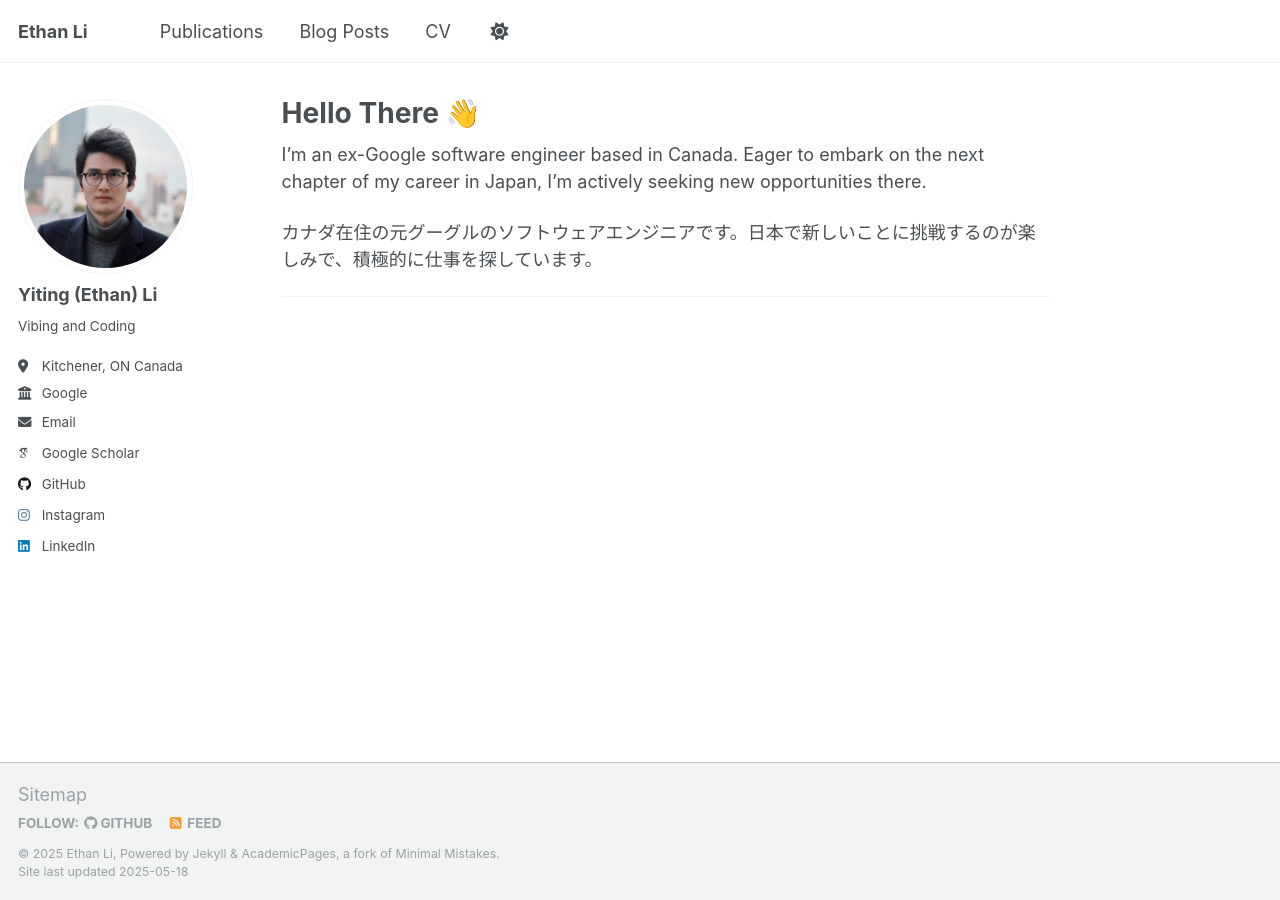
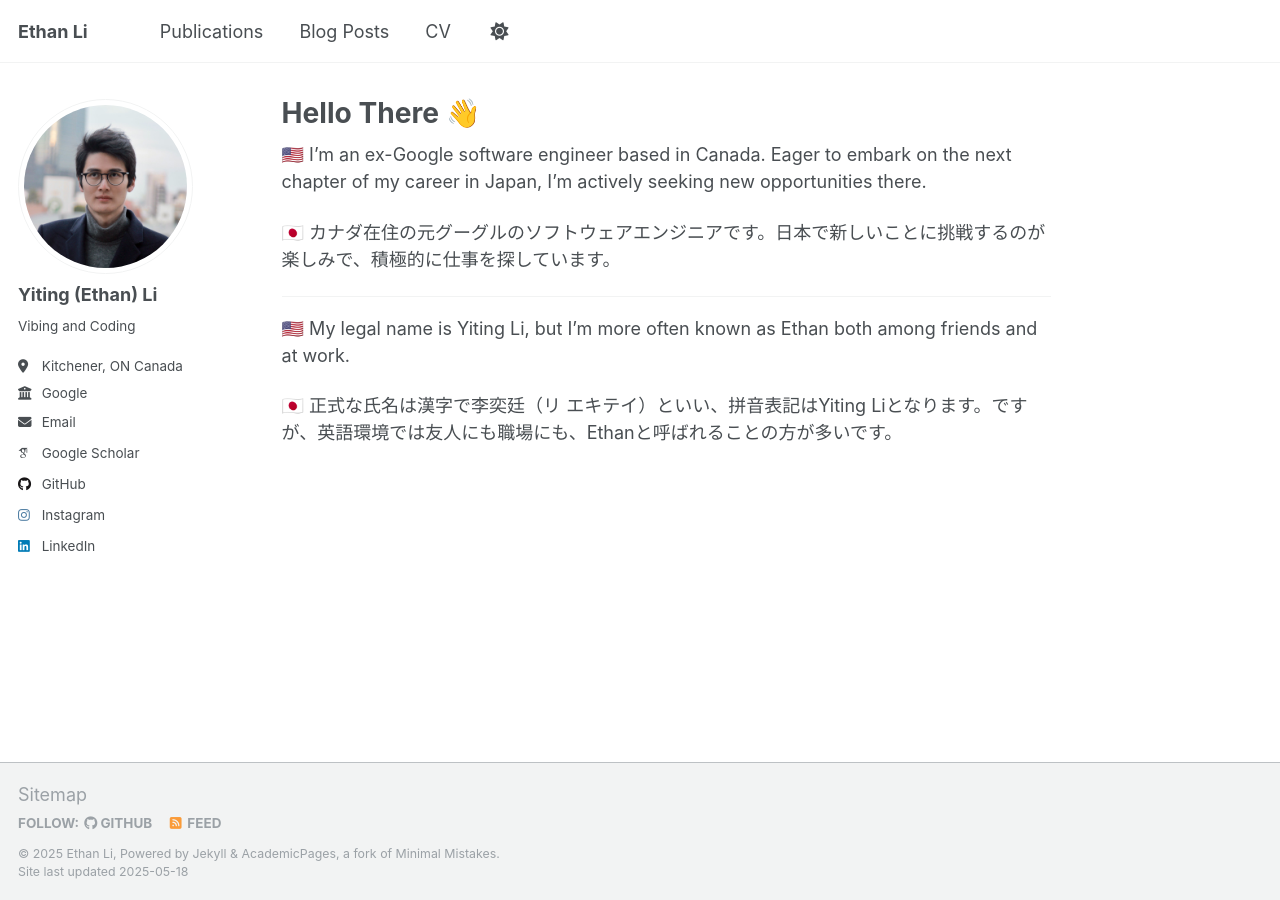
Before and after one commit to ethanleet/ethanleet.com, a Jekyll site: the page built from _pages/about.md, in a window 1280 px wide. Built offline with Jekyll 4.4.1, drawn with Linux system fonts in a browser that asks for light colours; some web fonts are replaced.

Commit message:
Update about my name in different languages

```diff
--- a/_pages/about.md
+++ b/_pages/about.md
@@ -7,8 +7,12 @@ redirect_from:
   - /about.html
 ---
 
-I'm an ex-Google software engineer based in Canada. Eager to embark on the next chapter of my career in Japan, I'm actively seeking new opportunities there.
+🇺🇸 I'm an ex-Google software engineer based in Canada. Eager to embark on the next chapter of my career in Japan, I'm actively seeking new opportunities there.
 
-カナダ在住の元グーグルのソフトウェアエンジニアです。日本で新しいことに挑戦するのが楽しみで、積極的に仕事を探しています。
+🇯🇵 カナダ在住の元グーグルのソフトウェアエンジニアです。日本で新しいことに挑戦するのが楽しみで、積極的に仕事を探しています。
 
 ---
+
+🇺🇸 My legal name is Yiting Li, but I'm more often known as Ethan both among friends and at work.
+
+🇯🇵 正式な氏名は漢字で李奕廷（リ エキテイ）といい、拼音表記はYiting Liとなります。ですが、英語環境では友人にも職場にも、Ethanと呼ばれることの方が多いです。
```
